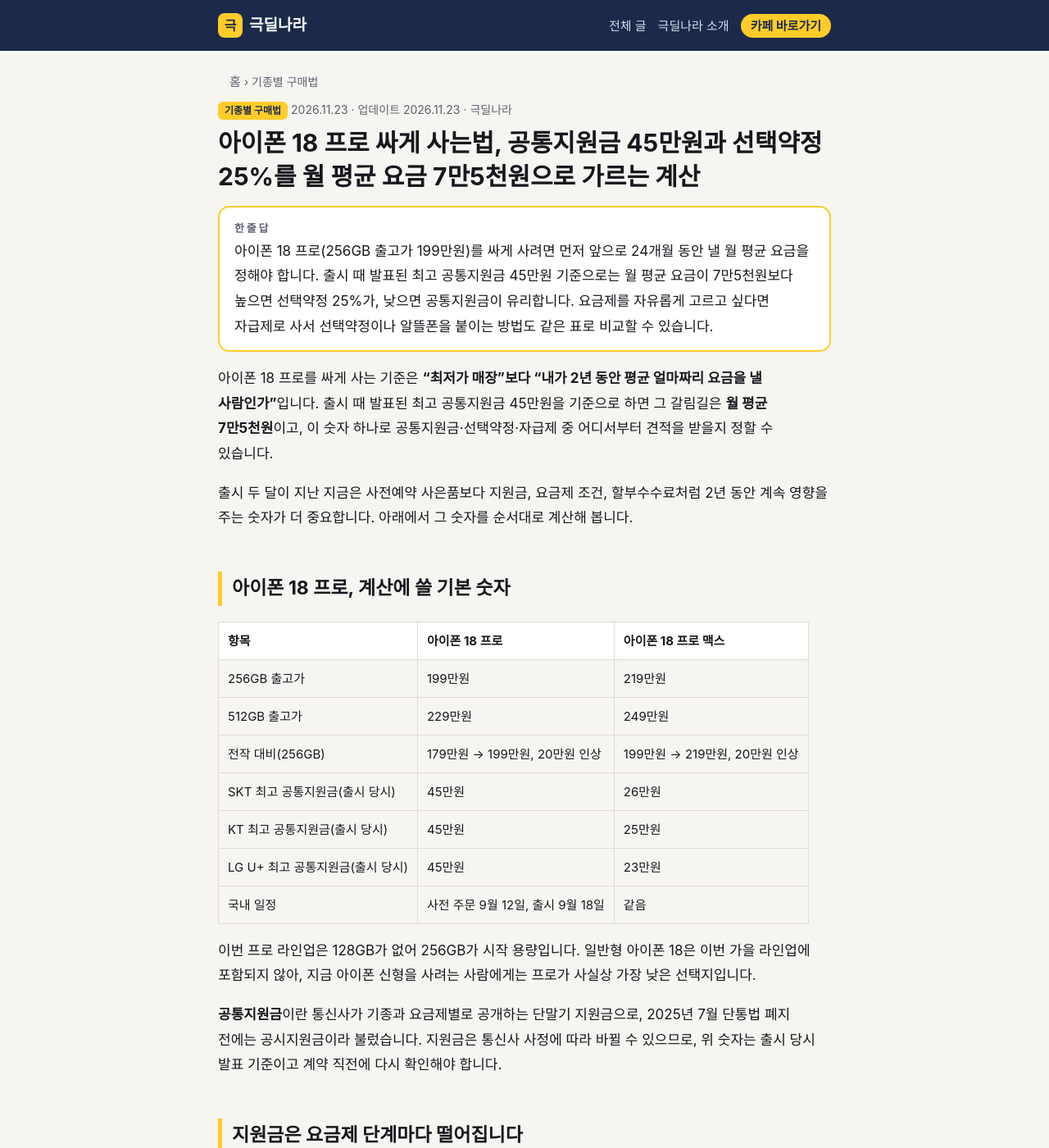
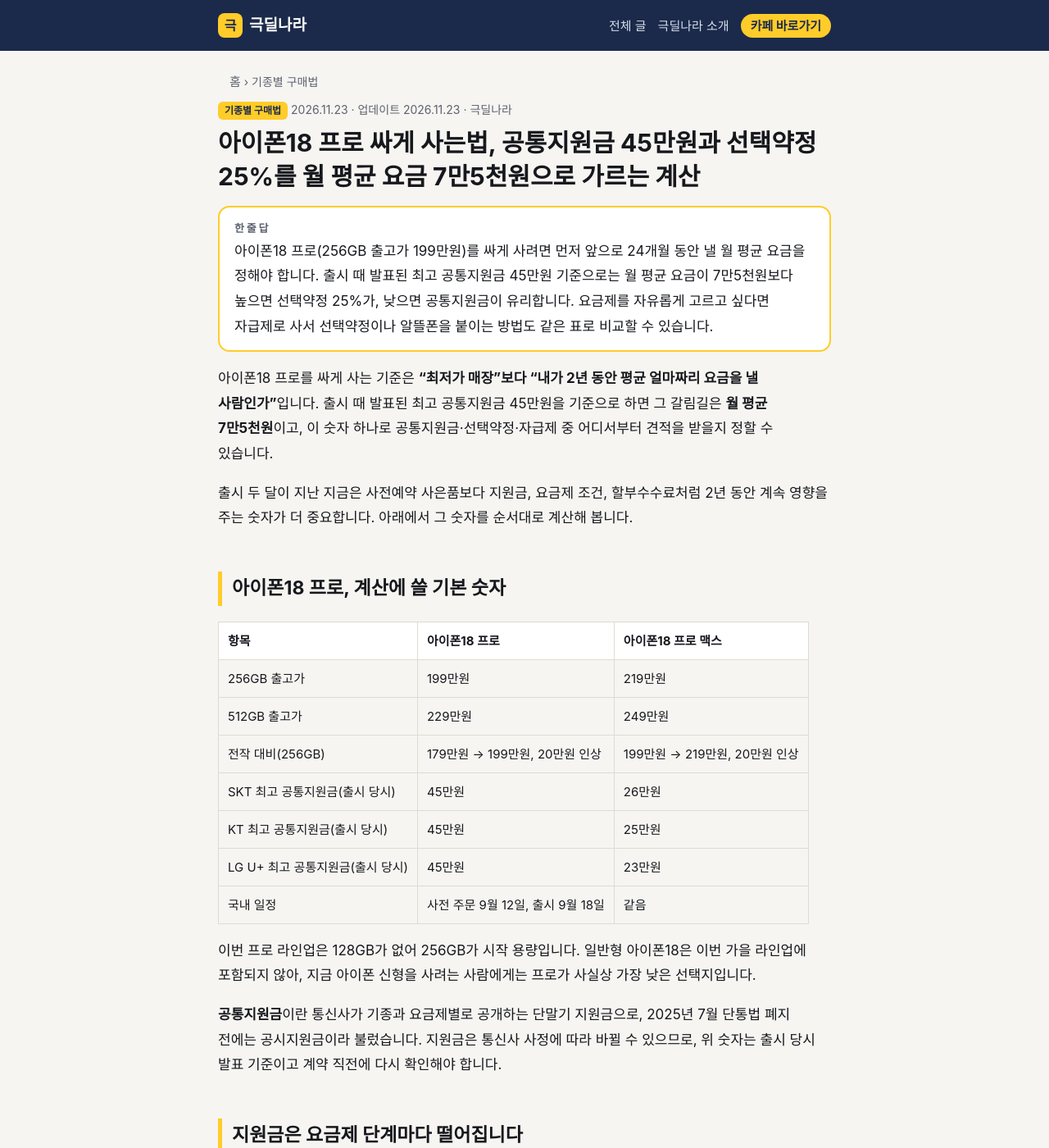
Before and after one commit to geukdeal/geukdeal.github.io, a Jekyll site: the page built from _posts/2026-11-23-iphone-18-pro-cheap.md, in a window 1280 px wide and 1400 px high. Shown: the whole window at 82% size. Built offline with Jekyll 4.4.1, drawn with Linux system fonts in a browser that asks for light colours; some of the changed text lies outside the part shown.

Commit message:
기종명 붙여쓰기 규칙 추가 및 아이폰18 프로 글 표기 수정
Co-Authored-By: Claude Opus 5.5 <noreply@anthropic.com>

```diff
--- a/_posts/2026-11-23-iphone-18-pro-cheap.md
+++ b/_posts/2026-11-23-iphone-18-pro-cheap.md
@@ -1,30 +1,30 @@
 ---
 layout: post
-title: "아이폰 18 프로 싸게 사는법, 공통지원금 45만원과 선택약정 25%를 월 평균 요금 7만5천원으로 가르는 계산"
+title: "아이폰18 프로 싸게 사는법, 공통지원금 45만원과 선택약정 25%를 월 평균 요금 7만5천원으로 가르는 계산"
 category: 기종별 구매법
-summary: "아이폰 18 프로(256GB 출고가 199만원)를 싸게 사려면 먼저 앞으로 24개월 동안 낼 월 평균 요금을 정해야 합니다. 출시 때 발표된 최고 공통지원금 45만원 기준으로는 월 평균 요금이 7만5천원보다 높으면 선택약정 25%가, 낮으면 공통지원금이 유리합니다. 요금제를 자유롭게 고르고 싶다면 자급제로 사서 선택약정이나 알뜰폰을 붙이는 방법도 같은 표로 비교할 수 있습니다."
-description: "아이폰 18 프로 싸게 사는법을 2026년 11월 기준으로 정리했습니다. 프로·프로 맥스 출고가와 이통3사 요금제별 공통지원금, 공통지원금과 선택약정의 손익분기 월 요금, 할부수수료를 넣은 24개월 총비용 비교, 중고폰 반납 프로그램 손익분기, 성지 견적·계약서 확인 항목까지."
+summary: "아이폰18 프로(256GB 출고가 199만원)를 싸게 사려면 먼저 앞으로 24개월 동안 낼 월 평균 요금을 정해야 합니다. 출시 때 발표된 최고 공통지원금 45만원 기준으로는 월 평균 요금이 7만5천원보다 높으면 선택약정 25%가, 낮으면 공통지원금이 유리합니다. 요금제를 자유롭게 고르고 싶다면 자급제로 사서 선택약정이나 알뜰폰을 붙이는 방법도 같은 표로 비교할 수 있습니다."
+description: "아이폰18 프로 싸게 사는법을 2026년 11월 기준으로 정리했습니다. 프로·프로 맥스 출고가와 이통3사 요금제별 공통지원금, 공통지원금과 선택약정의 손익분기 월 요금, 할부수수료를 넣은 24개월 총비용 비교, 중고폰 반납 프로그램 손익분기, 성지 견적·계약서 확인 항목까지."
 last_modified_at: 2026-11-23
 faq:
-  - q: "아이폰 18 프로 국내 출고가는 얼마인가요?"
-    a: "보도 기준으로 아이폰 18 프로는 256GB 199만원, 512GB 229만원부터이고, 프로 맥스는 256GB 219만원부터입니다. 128GB 모델은 없으며 256GB 기준으로 전작보다 20만원 올랐습니다. 2026년 9월 12일 사전 주문을 받아 9월 18일 국내에 출시됐습니다."
-  - q: "아이폰 18 프로는 공통지원금과 선택약정 중 무엇이 유리한가요?"
+  - q: "아이폰18 프로 국내 출고가는 얼마인가요?"
+    a: "보도 기준으로 아이폰18 프로는 256GB 199만원, 512GB 229만원부터이고, 프로 맥스는 256GB 219만원부터입니다. 128GB 모델은 없으며 256GB 기준으로 전작보다 20만원 올랐습니다. 2026년 9월 12일 사전 주문을 받아 9월 18일 국내에 출시됐습니다."
+  - q: "아이폰18 프로는 공통지원금과 선택약정 중 무엇이 유리한가요?"
     a: "24개월 동안의 월 평균 요금으로 가릅니다. 공통지원금 45만원을 24개월과 25%로 나누면 월 7만5천원이 나오므로, 월 평균 요금이 이보다 높으면 선택약정 할인 합계가 더 크고 낮으면 공통지원금이 더 큽니다. 다만 45만원은 각 통신사 최고 구간 요금제 기준이라, 낮은 요금제로 가입하면 지원금도 함께 줄어듭니다."
-  - q: "자급제로 산 아이폰 18 프로도 선택약정 25% 할인을 받을 수 있나요?"
+  - q: "자급제로 산 아이폰18 프로도 선택약정 25% 할인을 받을 수 있나요?"
     a: "받을 수 있습니다. 선택약정은 단말기 지원금을 받지 않은 기기면 가입할 수 있어서, 자급제폰을 통신사에 개통하면서 신청하면 됩니다. 이 경우 통신사 할부(연 5.9% 수수료)를 쓰지 않으므로 같은 요금제라면 통신사에서 할부로 사는 것보다 수수료만큼 덜 냅니다. 대신 매장 추가지원금은 받을 수 없습니다."
   - q: "프로 맥스는 출고가가 20만원 비싼데 실제로도 20만원 차이인가요?"
     a: "출시 당시 공통지원금 기준으로는 차이가 더 벌어집니다. SK텔레콤 최고 지원금이 프로 45만원, 프로 맥스 26만원이라, 지원금을 빼고 나면 256GB 기준 기기값 차이가 39만원이 됩니다. 성지 추가지원금이 기종별로 다르게 붙을 수 있으니 두 기종 견적을 같은 날 따로 받아 비교해야 합니다."
-  - q: "성지에서 아이폰 18 프로를 살 때 가장 먼저 확인할 것은 무엇인가요?"
+  - q: "성지에서 아이폰18 프로를 살 때 가장 먼저 확인할 것은 무엇인가요?"
     a: "시세표 숫자가 번호이동인지 기기변경인지, 몇 개월 동안 어떤 요금제를 써야 하는 조건인지부터 확인하세요. 출시일 현장 보도에서도 번호이동과 기기변경 추가지원금이 15만원 차이 났고, 고가 요금제 6개월 유지가 조건이었습니다. 계약서에서는 할부원금과 공통지원금·선택약정 체크, 추가지원금 지급 방식을 확인합니다."
 ---
 
-아이폰 18 프로를 싸게 사는 기준은 **"최저가 매장"보다 "내가 2년 동안 평균 얼마짜리 요금을 낼 사람인가"**입니다. 출시 때 발표된 최고 공통지원금 45만원을 기준으로 하면 그 갈림길은 **월 평균 7만5천원**이고, 이 숫자 하나로 공통지원금·선택약정·자급제 중 어디서부터 견적을 받을지 정할 수 있습니다.
+아이폰18 프로를 싸게 사는 기준은 **"최저가 매장"보다 "내가 2년 동안 평균 얼마짜리 요금을 낼 사람인가"**입니다. 출시 때 발표된 최고 공통지원금 45만원을 기준으로 하면 그 갈림길은 **월 평균 7만5천원**이고, 이 숫자 하나로 공통지원금·선택약정·자급제 중 어디서부터 견적을 받을지 정할 수 있습니다.
 
 출시 두 달이 지난 지금은 사전예약 사은품보다 지원금, 요금제 조건, 할부수수료처럼 2년 동안 계속 영향을 주는 숫자가 더 중요합니다. 아래에서 그 숫자를 순서대로 계산해 봅니다.
 
-## 아이폰 18 프로, 계산에 쓸 기본 숫자
+## 아이폰18 프로, 계산에 쓸 기본 숫자
 
-| 항목 | 아이폰 18 프로 | 아이폰 18 프로 맥스 |
+| 항목 | 아이폰18 프로 | 아이폰18 프로 맥스 |
 |---|---|---|
 | 256GB 출고가 | 199만원 | 219만원 |
 | 512GB 출고가 | 229만원 | 249만원 |
@@ -34,15 +34,15 @@ faq:
 | LG U+ 최고 공통지원금(출시 당시) | 45만원 | 23만원 |
 | 국내 일정 | 사전 주문 9월 12일, 출시 9월 18일 | 같음 |
 
-이번 프로 라인업은 128GB가 없어 256GB가 시작 용량입니다. 일반형 아이폰 18은 이번 가을 라인업에 포함되지 않아, 지금 아이폰 신형을 사려는 사람에게는 프로가 사실상 가장 낮은 선택지입니다.
+이번 프로 라인업은 128GB가 없어 256GB가 시작 용량입니다. 일반형 아이폰18은 이번 가을 라인업에 포함되지 않아, 지금 아이폰 신형을 사려는 사람에게는 프로가 사실상 가장 낮은 선택지입니다.
 
 **공통지원금**이란 통신사가 기종과 요금제별로 공개하는 단말기 지원금으로, 2025년 7월 단통법 폐지 전에는 공시지원금이라 불렀습니다. 지원금은 통신사 사정에 따라 바뀔 수 있으므로, 위 숫자는 출시 당시 발표 기준이고 계약 직전에 다시 확인해야 합니다.
 
 ## 지원금은 요금제 단계마다 떨어집니다
 
-"최대 45만원"은 각 통신사 최고 구간 요금제에만 붙습니다. SK텔레콤 아이폰 18 프로 지원금을 요금제 단계별로 보면 차이가 분명합니다.
+"최대 45만원"은 각 통신사 최고 구간 요금제에만 붙습니다. SK텔레콤 아이폰18 프로 지원금을 요금제 단계별로 보면 차이가 분명합니다.
 
-| SKT 요금제(출시 당시) | 아이폰 18 프로 | 아이폰 18 프로 맥스 |
+| SKT 요금제(출시 당시) | 아이폰18 프로 | 아이폰18 프로 맥스 |
 |---|---|---|
 | 베스트 Max·베스트 Pro·베스트109 | 45만원 | 22만~26만원 |
 | 베스트99 | 40만원 | 18만원 |
@@ -94,16 +94,16 @@ KT와 LG U+도 비슷한 계단 구조입니다. KT는 초이스90 40만원, 베
 
 ## 중고폰 반납 프로그램은 87만5천원이 기준
 
-통신사들은 아이폰 18 프로 출시에 맞춰 2년 뒤 반납하면 출고가의 최대 50%를 보상하는 프로그램을 내놨습니다. KT 폰체인지와 LG U+ 보상패스는 출시 당시 안내 기준 월 5,000원입니다.
+통신사들은 아이폰18 프로 출시에 맞춰 2년 뒤 반납하면 출고가의 최대 50%를 보상하는 프로그램을 내놨습니다. KT 폰체인지와 LG U+ 보상패스는 출시 당시 안내 기준 월 5,000원입니다.
 
 > 반납 프로그램 손익분기 = 출고가 × 50% − 월 이용료 × 24
 > = 1,990,000 × 0.5 − 5,000 × 24 = 995,000 − 120,000 = **875,000원**
 
 2년 뒤 직접 팔아서 87만5천원보다 많이 받을 자신이 있다면 프로그램 없이 사는 편이 낫고, 그보다 적게 받을 것 같다면 프로그램이 유리합니다. 다만 "최대 50%"는 기기 상태 등급, 반납 기한, 다음 기기 구매 조건이 붙는 경우가 많으므로 가입 전에 약관에서 감액 기준을 확인해야 합니다.
 
-## 성지에서 아이폰 18 프로 살 때 확인할 것
+## 성지에서 아이폰18 프로 살 때 확인할 것
 
-통신사 개통이 맞다고 판단했다면 여러 매장 시세표를 같은 조건으로 놓고 비교하는 것이 다음 단계입니다. [극딜나라 카페](https://cafe.naver.com/msiu100)처럼 전국 성지 시세표가 모이는 곳에서 아이폰 18 프로 줄을 비교한 뒤, 카페에서 매장에 문의하고 방문하면 됩니다.
+통신사 개통이 맞다고 판단했다면 여러 매장 시세표를 같은 조건으로 놓고 비교하는 것이 다음 단계입니다. [극딜나라 카페](https://cafe.naver.com/msiu100)처럼 전국 성지 시세표가 모이는 곳에서 아이폰18 프로 줄을 비교한 뒤, 카페에서 매장에 문의하고 방문하면 됩니다.
 
 **견적 받을 때**
 
@@ -126,23 +126,23 @@ KT와 LG U+도 비슷한 계단 구조입니다. KT는 초이스90 40만원, 베
 4. 성지 견적의 할부원금, 할부 개월 수, 요금제 유지 조건을 받아 **수수료와 요금을 더한 2년 총비용**으로 바꿉니다.
 5. 2년 뒤 반납할 계획이면 **87만5천원 기준**으로 반납 프로그램 가입 여부를 정합니다.
 
-전작을 재고로 사는 선택지도 고민된다면 [아이폰 17 프로 성지 글](/2026/11/iphone-17-pro-seongji/)의 24개월 총비용 계산과 같은 방식으로 비교하면 됩니다.
+전작을 재고로 사는 선택지도 고민된다면 [아이폰17 프로 성지 글](/2026/11/iphone-17-pro-seongji/)의 24개월 총비용 계산과 같은 방식으로 비교하면 됩니다.
 
 ## 자주 묻는 질문
 
-**Q. 아이폰 18 프로 국내 출고가는 얼마인가요?**
-보도 기준으로 아이폰 18 프로는 256GB 199만원, 512GB 229만원부터이고, 프로 맥스는 256GB 219만원부터입니다. 128GB 모델은 없으며 256GB 기준으로 전작보다 20만원 올랐습니다. 2026년 9월 12일 사전 주문을 받아 9월 18일 국내에 출시됐습니다.
+**Q. 아이폰18 프로 국내 출고가는 얼마인가요?**
+보도 기준으로 아이폰18 프로는 256GB 199만원, 512GB 229만원부터이고, 프로 맥스는 256GB 219만원부터입니다. 128GB 모델은 없으며 256GB 기준으로 전작보다 20만원 올랐습니다. 2026년 9월 12일 사전 주문을 받아 9월 18일 국내에 출시됐습니다.
 
-**Q. 아이폰 18 프로는 공통지원금과 선택약정 중 무엇이 유리한가요?**
+**Q. 아이폰18 프로는 공통지원금과 선택약정 중 무엇이 유리한가요?**
 24개월 동안의 월 평균 요금으로 가릅니다. 공통지원금 45만원을 24개월과 25%로 나누면 월 7만5천원이 나오므로, 월 평균 요금이 이보다 높으면 선택약정 할인 합계가 더 크고 낮으면 공통지원금이 더 큽니다. 다만 45만원은 각 통신사 최고 구간 요금제 기준이라, 낮은 요금제로 가입하면 지원금도 함께 줄어듭니다.
 
-**Q. 자급제로 산 아이폰 18 프로도 선택약정 25% 할인을 받을 수 있나요?**
+**Q. 자급제로 산 아이폰18 프로도 선택약정 25% 할인을 받을 수 있나요?**
 받을 수 있습니다. 선택약정은 단말기 지원금을 받지 않은 기기면 가입할 수 있어서, 자급제폰을 통신사에 개통하면서 신청하면 됩니다. 이 경우 통신사 할부(연 5.9% 수수료)를 쓰지 않으므로 같은 요금제라면 통신사에서 할부로 사는 것보다 수수료만큼 덜 냅니다. 대신 매장 추가지원금은 받을 수 없습니다.
 
 **Q. 프로 맥스는 출고가가 20만원 비싼데 실제로도 20만원 차이인가요?**
 출시 당시 공통지원금 기준으로는 차이가 더 벌어집니다. SK텔레콤 최고 지원금이 프로 45만원, 프로 맥스 26만원이라, 지원금을 빼고 나면 256GB 기준 기기값 차이가 39만원이 됩니다. 성지 추가지원금이 기종별로 다르게 붙을 수 있으니 두 기종 견적을 같은 날 따로 받아 비교해야 합니다.
 
-**Q. 성지에서 아이폰 18 프로를 살 때 가장 먼저 확인할 것은 무엇인가요?**
+**Q. 성지에서 아이폰18 프로를 살 때 가장 먼저 확인할 것은 무엇인가요?**
 시세표 숫자가 번호이동인지 기기변경인지, 몇 개월 동안 어떤 요금제를 써야 하는 조건인지부터 확인하세요. 출시일 현장 보도에서도 번호이동과 기기변경 추가지원금이 15만원 차이 났고, 고가 요금제 6개월 유지가 조건이었습니다. 계약서에서는 할부원금과 공통지원금·선택약정 체크, 추가지원금 지급 방식을 확인합니다.
 
 ## 참고 자료
```
Also changed, not shown: GUIDE.md (+1 -0 lines).
